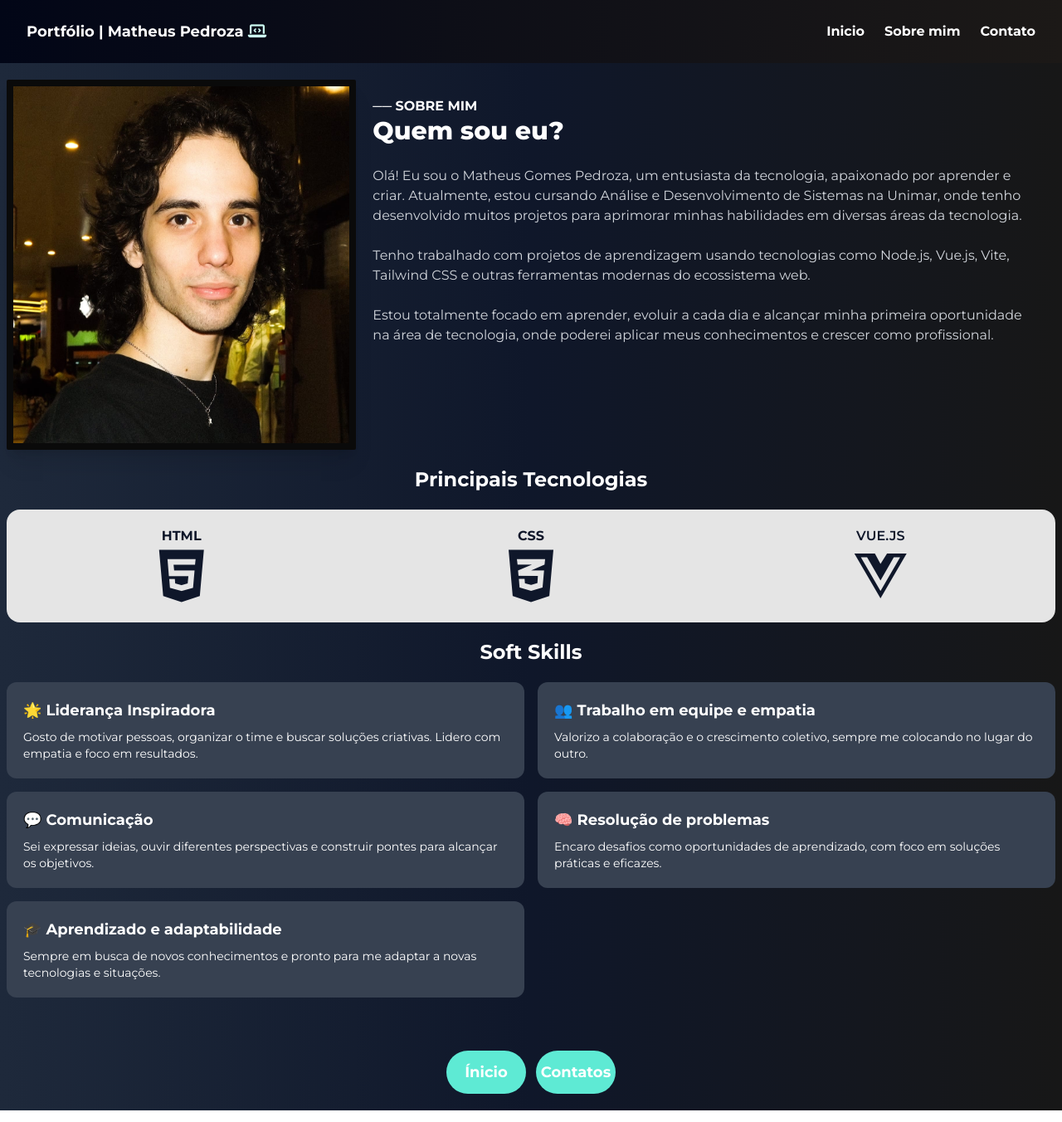
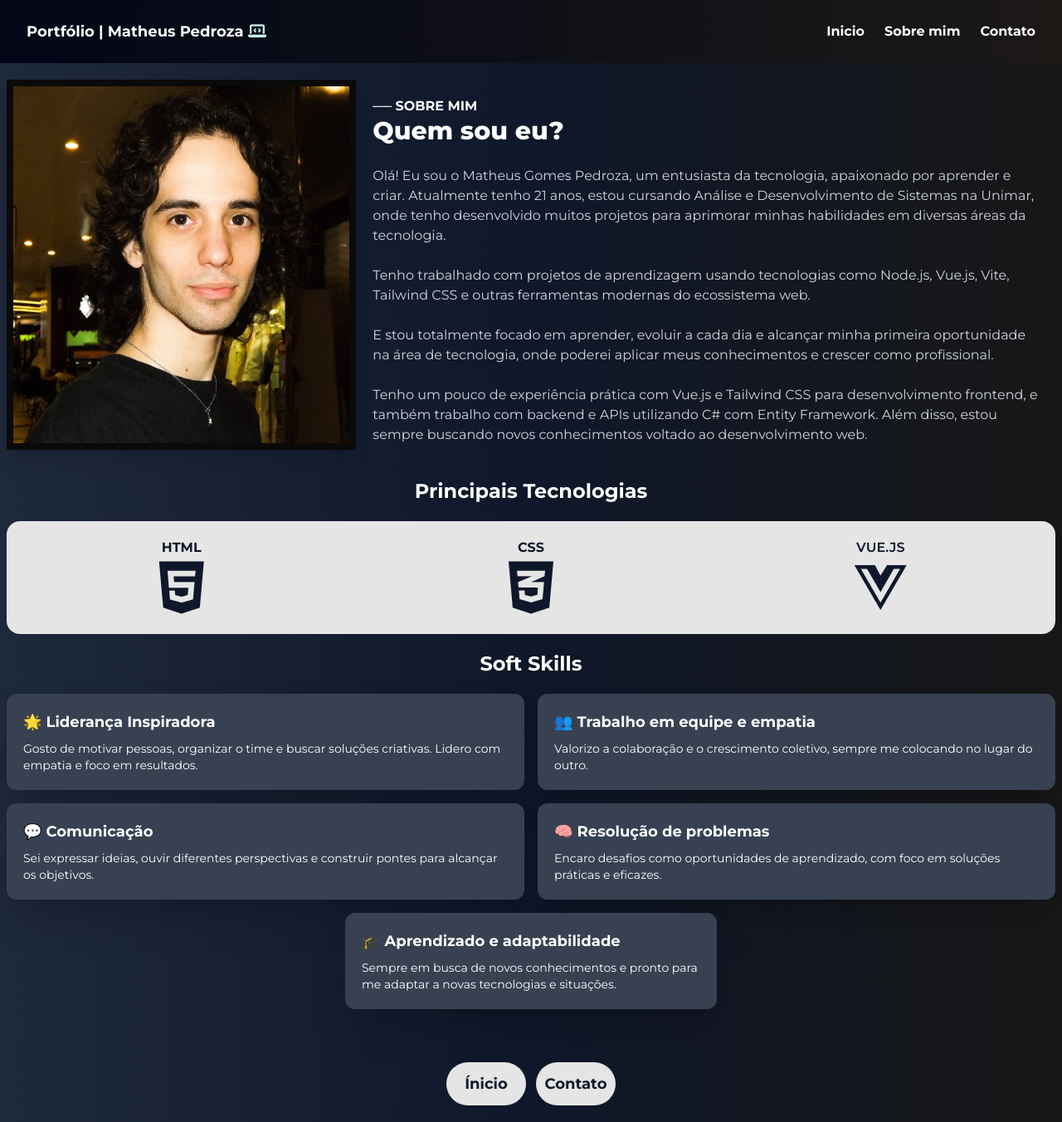
Before and after one commit to ma-pedroza/Portfolio-VueJS, a Vue app in the folder Portfolio-VueJS/: page /aboutMe in a window 1280 px wide. Shown: the whole page at 83% size. Built offline with nearby package versions, Linux system fonts and the light colour scheme.

Commit message:
Versão final!

```diff
--- a/Portfolio-VueJS/src/views/AboutMe.vue
+++ b/Portfolio-VueJS/src/views/AboutMe.vue
@@ -14,15 +14,16 @@ import Card from "../components/Card.vue";
                     <p class="font-bold">── SOBRE MIM</p>
                     <h1 class="font-extrabold text-3xl">Quem sou eu?</h1><br>
                     <p class="text-gray-300">Olá! Eu sou o Matheus Gomes Pedroza, um entusiasta da tecnologia,
-                        apaixonado por aprender e criar. Atualmente, estou cursando Análise e Desenvolvimento de
+                        apaixonado por aprender e criar. Atualmente tenho 21 anos, estou cursando Análise e Desenvolvimento de
                         Sistemas na Unimar, onde tenho desenvolvido muitos projetos para aprimorar minhas habilidades em
                         diversas áreas da tecnologia.</p>
                     <br>
                     <p class="text-gray-300">Tenho trabalhado com projetos de aprendizagem usando tecnologias como
                         Node.js, Vue.js, Vite, Tailwind CSS e outras ferramentas modernas do ecossistema web.</p><br>
-                    <p class="text-gray-300">Estou totalmente focado em aprender, evoluir a cada dia e alcançar minha
+                    <p class="text-gray-300">E  stou totalmente focado em aprender, evoluir a cada dia e alcançar minha
                         primeira oportunidade na área de tecnologia, onde poderei aplicar meus conhecimentos e crescer
-                        como profissional.</p>
+                        como profissional.</p><br>
+                    <p class="text-gray-300">Tenho um pouco de experiência prática com Vue.js e Tailwind CSS para desenvolvimento frontend, e também trabalho com backend e APIs utilizando C# com Entity Framework. Além disso, estou sempre buscando novos conhecimentos voltado ao desenvolvimento web.</p>
 
 
                 </div>
@@ -45,47 +46,48 @@ import Card from "../components/Card.vue";
                     <h1 class="text-slate-900 font-semibold">VUE.JS</h1><i
                         class="text-slate-900  text-7xl fa-brands fa-vuejs"></i>
                 </div>
-                <!-- <div class="flex flex-col items-center justify-center mb-5 mt-5"><h1 class="text-white font-semibold">NODE.S</h1><i class="text-emerald-200  text-7xl fa-brands fa-node-js"></i></div>    -->
             </div>
         </div>
         <div>
             <h2 class="text-white text-center mt-5 mb-5 font-bold text-2xl">Soft Skills</h2>
             <div class="grid grid-cols-2 gap-4">
-                <div class="text-white bg-gray-700 rounded-xl p-5">
+                <div class="shadow-2xl text-white bg-gray-700 rounded-xl p-5">
                     <h1 class="text-lg font-bold mb-2">🌟 Liderança Inspiradora</h1>
                     <p class="text-sm">Gosto de motivar pessoas, organizar o time e buscar soluções criativas. Lidero
                         com empatia e foco em resultados.</p>
                 </div>
-                <div class="text-white bg-gray-700 rounded-xl p-5">
+                <div class="shadow-2xl text-white bg-gray-700 rounded-xl p-5">
                     <h1 class="text-lg font-bold mb-2">👥 Trabalho em equipe e empatia</h1>
                     <p class="text-sm">Valorizo a colaboração e o crescimento coletivo, sempre me colocando no lugar do
                         outro.</p>
                 </div>
-                <div class="text-white bg-gray-700 rounded-xl p-5">
+                <div class="shadow-2xl text-white bg-gray-700 rounded-xl p-5">
                     <h1 class="text-lg font-bold mb-2">💬 Comunicação</h1>
                     <p class="text-sm">Sei expressar ideias, ouvir diferentes perspectivas e construir pontes para
                         alcançar os objetivos.</p>
                 </div>
-                <div class="text-white bg-gray-700 rounded-xl p-5">
+                <div class="shadow-2xl text-white bg-gray-700 rounded-xl p-5">
                     <h1 class="text-lg font-bold mb-2">🧠 Resolução de problemas</h1>
                     <p class="text-sm">Encaro desafios como oportunidades de aprendizado, com foco em soluções práticas
                         e eficazes.</p>
                 </div>
-                <div class="text-white bg-gray-700 rounded-xl p-5">
-                    <h1 class="text-lg font-bold mb-2">🎓 Aprendizado e adaptabilidade</h1>
-                    <p class="text-sm">Sempre em busca de novos conhecimentos e pronto para me adaptar a novas
-                        tecnologias e situações.</p>
+                <div class="col-span-2 flex justify-center">
+                    <div class="shadow-2xl text-white bg-gray-700 rounded-xl p-5 w-full max-w-md">
+                        <h1 class="text-lg font-bold mb-2">🎓 Aprendizado e adaptabilidade</h1>
+                        <p class="text-sm">Sempre em busca de novos conhecimentos e pronto para me adaptar a novas tecnologias e situações.</p>
+                    </div>
                 </div>
+
             </div>
         </div>
         <div class="flex justify-center gap-3 mt-16">
             <button
-            class="btn py-3 text-lg font-bold w-24 bg-teal-300 text-white rounded-full hover:scale-110 transition-transform hover:bg-teal-200">
+            class="btn py-3 text-lg font-bold w-24 bg-neutral-200 text-slate-900 rounded-full hover:scale-110 transition-transform hover:bg-gradient-to-r hover:from-cyan-200 hover:to-sky-300 hover:brightness-125 hover:text-neutral-300">
             <router-link  to="/">Ínicio</router-link>
         </button>
         <button
-            class="btn py-3 text-lg font-bold w-24 bg-teal-300 text-white rounded-full hover:scale-110 transition-transform hover:bg-teal-200">
-            <router-link   to="/contact">Contatos</router-link>
+            class="btn py-3 text-lg font-bold w-24 bg-neutral-200 text-slate-900 rounded-full hover:scale-110 transition-transform hover:bg-gradient-to-r hover:from-cyan-200 hover:to-sky-300 hover:brightness-125 hover:text-neutral-300">
+            <router-link   to="/contact">Contato</router-link>
         </button>
         </div>
 
```
